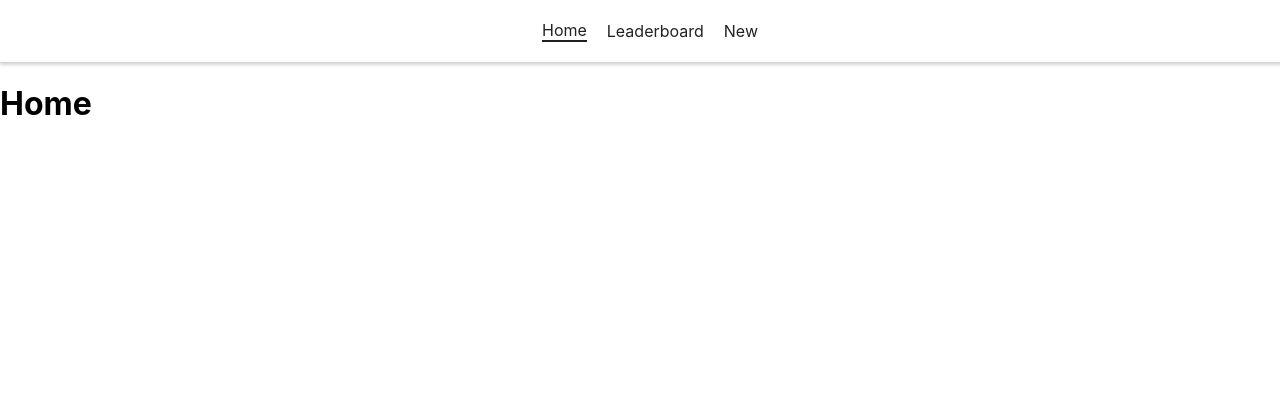
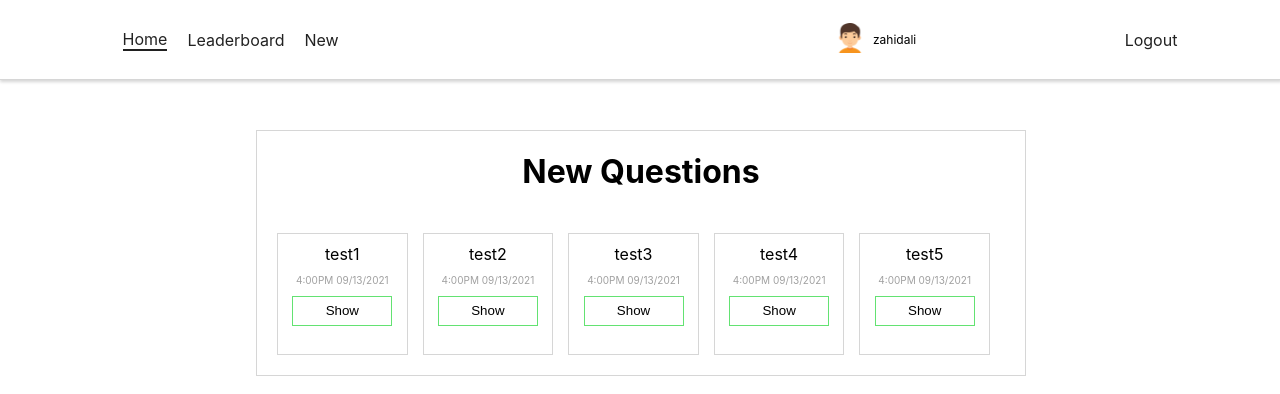
Before and after one commit to zahid2022skipq/employeepolls, a React (Create React App) app: page /home in a window 1280 px wide. Shown: the top 394 px of the page. Built offline with nearby package versions, Linux system fonts and the light colour scheme.

Commit message:
Home Design Pending

```diff
--- a/src/Components/Home.js
+++ b/src/Components/Home.js
@@ -1,12 +1,29 @@
 import React from "react";
 import Navigation from "./Navigation";
-
+import "./home.css";
 function Home() {
+  const users = [
+    { user: "test1", date: "4:00PM 09/13/2021" },
+    { user: "test2", date: "4:00PM 09/13/2021" },
+    { user: "test3", date: "4:00PM 09/13/2021" },
+    { user: "test4", date: "4:00PM 09/13/2021" },
+    { user: "test5", date: "4:00PM 09/13/2021" },
+  ];
   return (
-    <div>
+    <>
       <Navigation />
-      <h1>Home</h1>
-    </div>
+      <div className="home-container">
+        <h1>New Questions</h1>
+        <div className="card-container">
+          {users.map((u) => (
+            <div className="card">
+              {u.user} <p>{u.date}</p>
+              <button>Show</button>
+            </div>
+          ))}
+        </div>
+      </div>
+    </>
   );
 }
 
--- a/src/Components/Navigation.js
+++ b/src/Components/Navigation.js
@@ -1,8 +1,10 @@
 import React from "react";
 import { Link } from "react-router-dom";
 import "./nav.css";
+import profile from "../Assets/profile.png";
 function Navigation() {
   return (
+    <>
       <div className="container">
         <Link className="link active" to="/home">
           Home
@@ -13,7 +15,18 @@ function Navigation() {
         <Link className="link" to="/new">
           New
         </Link>
+
+        <div className="profile">
+          <img src={profile} height={30} width={30} alt="profile" />
         </div>
+        <label style={{ marginLeft: "-180px", marginTop: "10px" }}>
+          zahidali
+        </label>
+        <Link className="link" to="/">
+          Logout
+        </Link>
+      </div>
+    </>
   );
 }
 
--- /dev/null
+++ b/src/Components/home.css
@@ -0,0 +1,47 @@
+.home-container{
+    display: flex;
+    flex-direction: column;
+    align-content: center;
+    justify-content: center;
+    text-align: center;
+    border: 1px solid #d6d6d6;
+    width: 60%;
+    margin-left: 20%;
+}
+
+.card-container{
+    display: flex;
+    justify-items: center;
+    align-items: center;
+    justify-content: center;
+    padding: 20px;
+
+}
+
+.card-container .card{
+    flex: 1 1 auto;
+    height: 100px;
+    width: 200px;
+    margin-right:15px ;
+    border: 1px solid #d6d6d6;
+    padding: 10px;
+}
+
+.card p {
+    font-size: 10px;
+    color: #a0a0a0;
+}
+
+.card button{
+    width: 100px;
+    height: 30px;
+    background-color: #fff;
+    border: 1px solid rgb(99, 226, 114);
+    cursor: pointer;
+}
+
+.card button:hover{
+    background-color: rgb(99, 226, 114);
+    color: #fff;
+    transition: 0.2s ease-in;
+}
--- a/src/Components/nav.css
+++ b/src/Components/nav.css
@@ -6,6 +6,7 @@
     padding: 20px;
     border-bottom: 1px solid #d6d6d6;
     box-shadow: 1px 1px 3px 1px #d6d6d6;
+    margin-bottom: 50px;
 }
 
 .link{
@@ -20,3 +21,7 @@
     border-bottom: 2px solid rgb(32, 32, 32);
 
 }
+
+.profile{
+    margin-left: 40%;
+}
```
Also changed, not shown: src/Assets/profile.png (added). Lines whose indentation alone changed are shown as unchanged.
